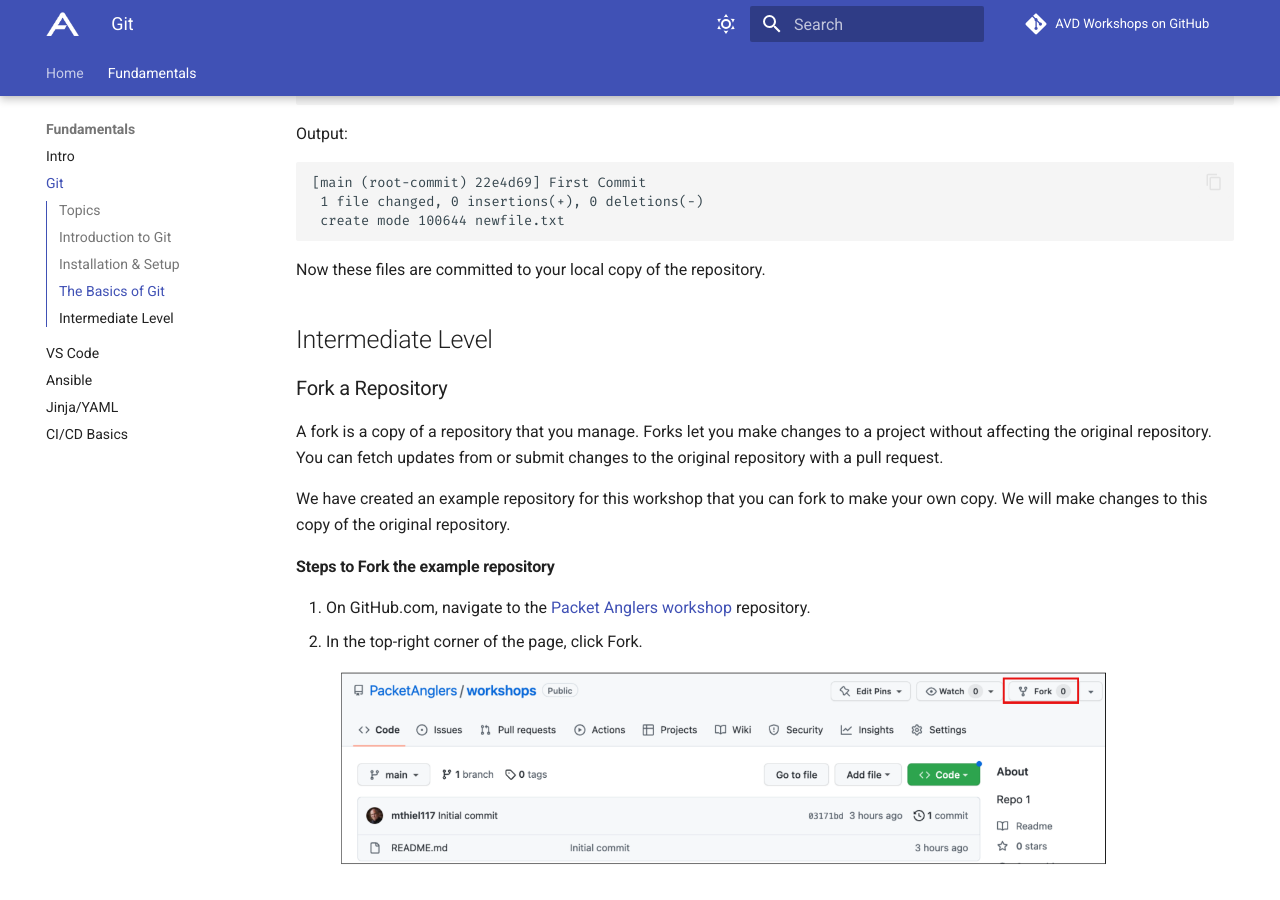
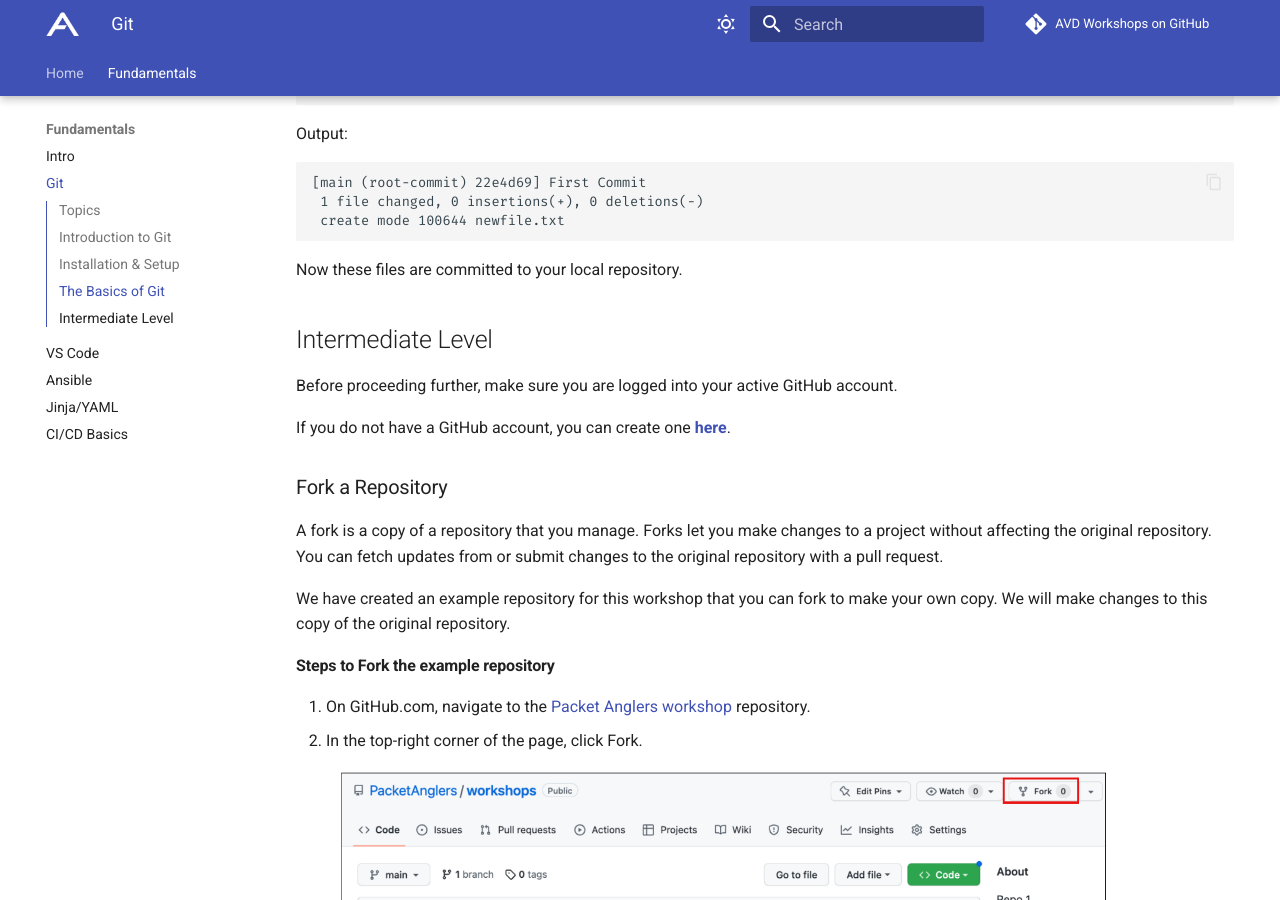
Before and after one commit to aristanetworks/avd-workshops, an MkDocs documentation site: the page built from workshops/git.md, in a window 1280 px wide and 900 px high, scrolled down 4713 px. Built offline with MkDocs 1.6.1 and Material for MkDocs 9.7.7, drawn with Linux system fonts in a browser that asks for light colours; comment, search, counter and statistics services are not loaded.

Commit message:
added github account under Intermediate section

````diff
--- a/workshops/git.md
+++ b/workshops/git.md
@@ -103,7 +103,7 @@
 nothing to commit (create/copy files and use "git add" to track)
 ```
 
-Once you add, delete, or modify any files, you will see similar output below.  Here we are creating an empty file `newfile.txt` with the `touch` command.
+Once you add, delete, or modify any files, you will see similar output below. Here we are creating an empty file `newfile.txt` with the `touch` command.
 
 ``` text
 ➜  project1 git:(main) touch newfile.txt
@@ -169,9 +169,13 @@
  create mode 100644 newfile.txt
 ```
 
-Now these files are committed to your local copy of the repository.
+Now these files are committed to your local repository.
 
 ## Intermediate Level
+
+Before proceeding further, make sure you are logged into your active GitHub account.
+
+If you do not have a GitHub account, you can create one **[here](https://github.com/join)**.
 
 ### Fork a Repository
 
````
